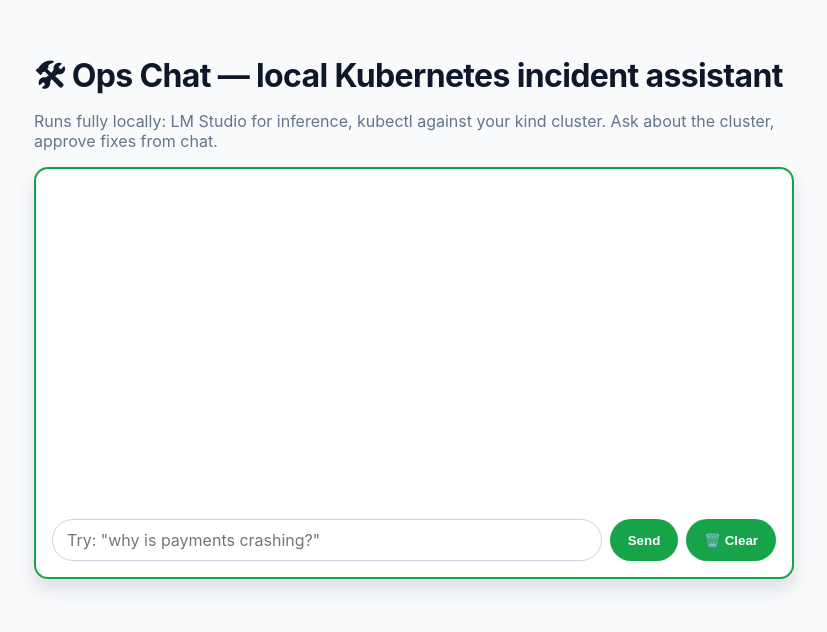
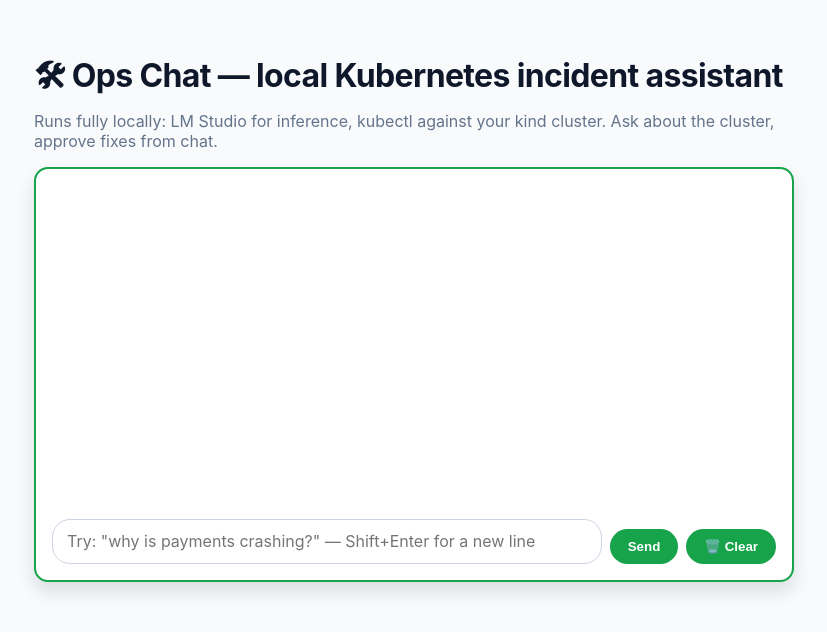
Before and after one commit to mskhan-devops/ops-chat-kubernetes-assistant, a Next.js app in the folder phase2-chat-agent/: page / in a window 1280 px wide. Shown: the top 632 px of the page, without its empty margins (226-1053 px from the left). Built offline with nearby package versions, Linux system fonts and the light colour scheme.

Commit message:
Assistant text output is now rendered as markdown via react-markdown + remark-gfm (chat.tsx:9), with matching table/code/list styles in globals.css. The | Namespace | Pod | ... | table will now display as a proper styled table. Typecheck and build both pass.

```diff
--- a/phase2-chat-agent/app/components/chat.tsx
+++ b/phase2-chat-agent/app/components/chat.tsx
@@ -9,12 +9,22 @@
 
 import { useEffect, useRef, useState } from "react";
 import { useChat } from "@ai-sdk/react";
+import Markdown from "react-markdown";
+import remarkGfm from "remark-gfm";
 import {
   DefaultChatTransport,
   getToolName,
   isToolUIPart,
   lastAssistantMessageIsCompleteWithToolCalls,
 } from "ai";
+
+function MarkdownText({ children }: { children: string }) {
+  return (
+    <div className="markdown">
+      <Markdown remarkPlugins={[remarkGfm]}>{children}</Markdown>
+    </div>
+  );
+}
 
 export function Chat() {
   const { messages, sendMessage, addToolOutput, stop, status, setMessages, error, clearError } = useChat({
@@ -26,10 +36,35 @@
   });
   const [input, setInput] = useState("");
   const messagesEndRef = useRef<HTMLDivElement>(null);
+  const inputRef = useRef<HTMLTextAreaElement>(null);
 
   useEffect(() => {
     messagesEndRef.current?.scrollIntoView({ behavior: "smooth" });
   }, [messages]);
+
+  const submitInput = () => {
+    if (!input.trim()) return;
+    sendMessage({ text: input });
+    setInput("");
+    if (inputRef.current) {
+      inputRef.current.style.height = "auto";
+    }
+  };
+
+  const handleKeyDown = (e: React.KeyboardEvent<HTMLTextAreaElement>) => {
+    // Enter sends; Shift+Enter inserts a newline.
+    if (e.key === "Enter" && !e.shiftKey) {
+      e.preventDefault();
+      if (status !== "streaming") submitInput();
+    }
+  };
+
+  const handleInputChange = (e: React.ChangeEvent<HTMLTextAreaElement>) => {
+    setInput(e.target.value);
+    const el = e.target;
+    el.style.height = "auto";
+    el.style.height = `${Math.min(el.scrollHeight, 220)}px`;
+  };
 
   // While a turn is streaming, show a spinner for the model itself unless a
   // tool line is already showing its own in-progress spinner.
@@ -49,7 +84,8 @@
             <span className="role">{m.role === "user" ? "🧑" : "🤖"}</span>
             <div className="parts">
               {m.parts.map((part, i) => {
-                if (part.type === "text") return <p key={i}>{part.text}</p>;
+                if (part.type === "text")
+                  return <MarkdownText key={i}>{part.text}</MarkdownText>;
 
                 // HITL approval card. The agent called a no-execute propose tool
                 // and is paused waiting for us.
@@ -181,16 +217,16 @@
       <form
         onSubmit={(e) => {
           e.preventDefault();
-          if (input.trim()) {
-            sendMessage({ text: input });
-            setInput("");
-          }
+          submitInput();
         }}
       >
-        <input
+        <textarea
+          ref={inputRef}
           value={input}
-          onChange={(e) => setInput(e.target.value)}
-          placeholder='Try: "why is payments crashing?"'
+          onChange={handleInputChange}
+          onKeyDown={handleKeyDown}
+          rows={1}
+          placeholder='Try: "why is payments crashing?" — Shift+Enter for a new line'
         />
         <button type="submit" disabled={status === "streaming"}>
           Send
--- a/phase2-chat-agent/app/globals.css
+++ b/phase2-chat-agent/app/globals.css
@@ -16,6 +16,36 @@
 .msg .role { flex: none; }
 .msg p { margin: 2px 0; white-space: pre-wrap; }
 .msg .tool { color: #64748b; font-family: ui-monospace, Menlo, monospace; font-size: 13px; }
+
+/* Rendered markdown from assistant/user messages */
+.markdown { overflow-wrap: anywhere; }
+.markdown > :first-child { margin-top: 0; }
+.markdown > :last-child { margin-bottom: 0; }
+.markdown p { margin: 6px 0; white-space: normal; }
+.markdown h1, .markdown h2, .markdown h3, .markdown h4 {
+  margin: 12px 0 6px; line-height: 1.25; }
+.markdown h1 { font-size: 1.25em; }
+.markdown h2 { font-size: 1.15em; }
+.markdown h3 { font-size: 1.05em; }
+.markdown ul, .markdown ol { margin: 6px 0; padding-left: 22px; }
+.markdown li { margin: 2px 0; }
+.markdown a { color: #16a34a; }
+.markdown code { background: #f1f5f9; border: 1px solid #e2e8f0;
+  border-radius: 5px; padding: 1px 5px; font-family: ui-monospace, Menlo, monospace;
+  font-size: 0.88em; }
+.markdown pre { background: #0f172a; color: #e2e8f0; border-radius: 10px;
+  padding: 10px 12px; overflow-x: auto; margin: 8px 0; }
+.markdown pre code { background: transparent; border: none; padding: 0;
+  color: inherit; font-size: 0.85em; }
+.markdown table { border-collapse: collapse; margin: 8px 0; width: 100%;
+  font-size: 0.9em; }
+.markdown th, .markdown td { border: 1px solid #cbd5e1; padding: 5px 9px;
+  text-align: left; }
+.markdown th { background: #f1f5f9; font-weight: 700; }
+.markdown tr:nth-child(even) td { background: #f8fafc; }
+.markdown blockquote { border-left: 3px solid #cbd5e1; margin: 8px 0;
+  padding: 2px 12px; color: #475569; }
+.markdown hr { border: none; border-top: 1px solid #e2e8f0; margin: 12px 0; }
 .msg .tool.mut { color: #b91c1c; font-weight: 700; }
 .msg .tool.working { color: #16a34a; font-weight: 600; }
 
@@ -39,9 +69,10 @@
 .error-banner button { border: none; background: transparent; color: #7f1d1d;
   font-weight: 700; cursor: pointer; }
 
-form { display: flex; gap: 8px; margin-top: 14px; }
-form input { flex: 1; padding: 10px 14px; border: 1.5px solid #cbd5e1;
-  border-radius: 999px; font: inherit; }
+form { display: flex; align-items: flex-end; gap: 8px; margin-top: 14px; }
+form textarea { flex: 1; padding: 10px 14px; border: 1.5px solid #cbd5e1;
+  border-radius: 18px; font: inherit; line-height: 1.4; resize: none;
+  min-height: 42px; max-height: 220px; overflow-y: auto; }
 form button { padding: 10px 18px; border: none; border-radius: 999px;
   background: #16a34a; color: #fff; font-weight: 700; cursor: pointer; }
 form button[disabled] { opacity: 0.4; cursor: default; }
--- a/phase2-chat-agent/package.json
+++ b/phase2-chat-agent/package.json
@@ -15,6 +15,8 @@
     "next": "^15.0.0",
     "react": "^19.0.0",
     "react-dom": "^19.0.0",
+    "react-markdown": "^10.1.0",
+    "remark-gfm": "^4.0.1",
     "zod": "^3.25.76"
   },
   "devDependencies": {
```
Also changed, not shown: 1 other file (tests, documents, lock files or other folders).
